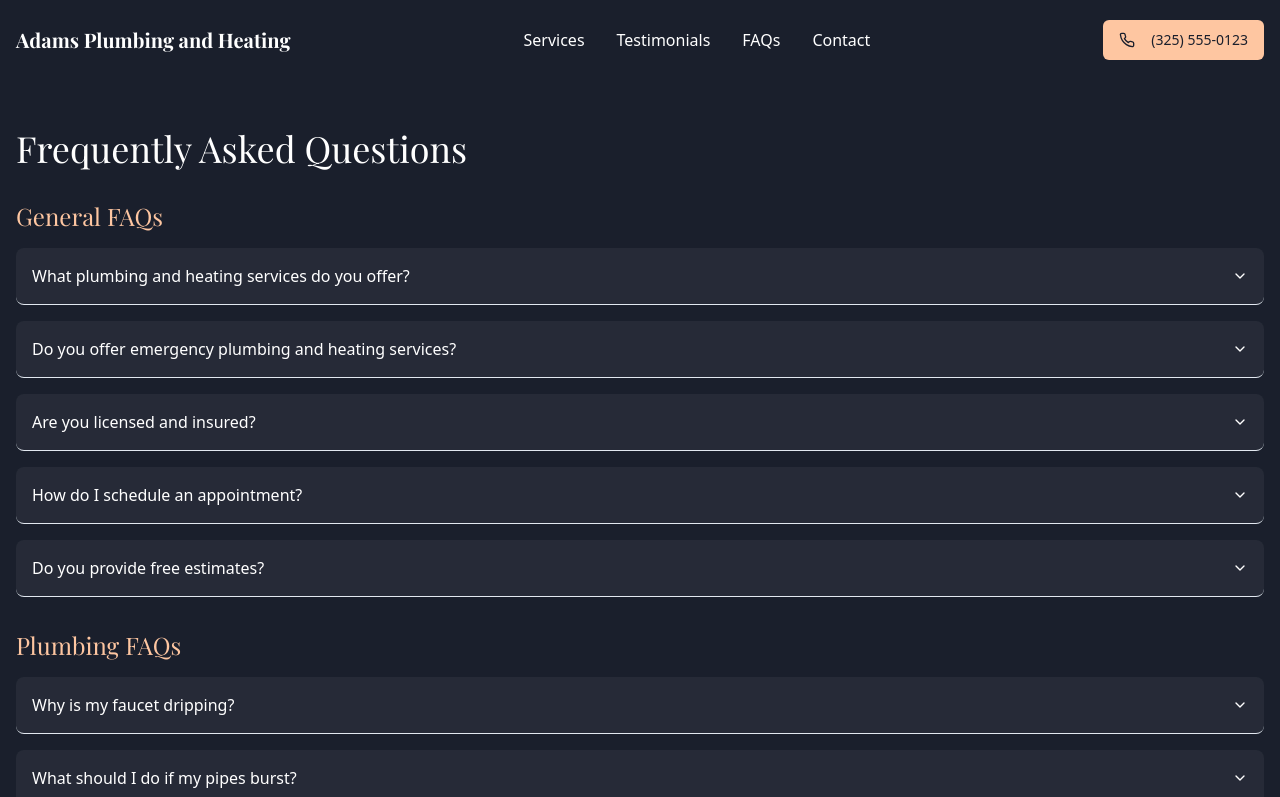
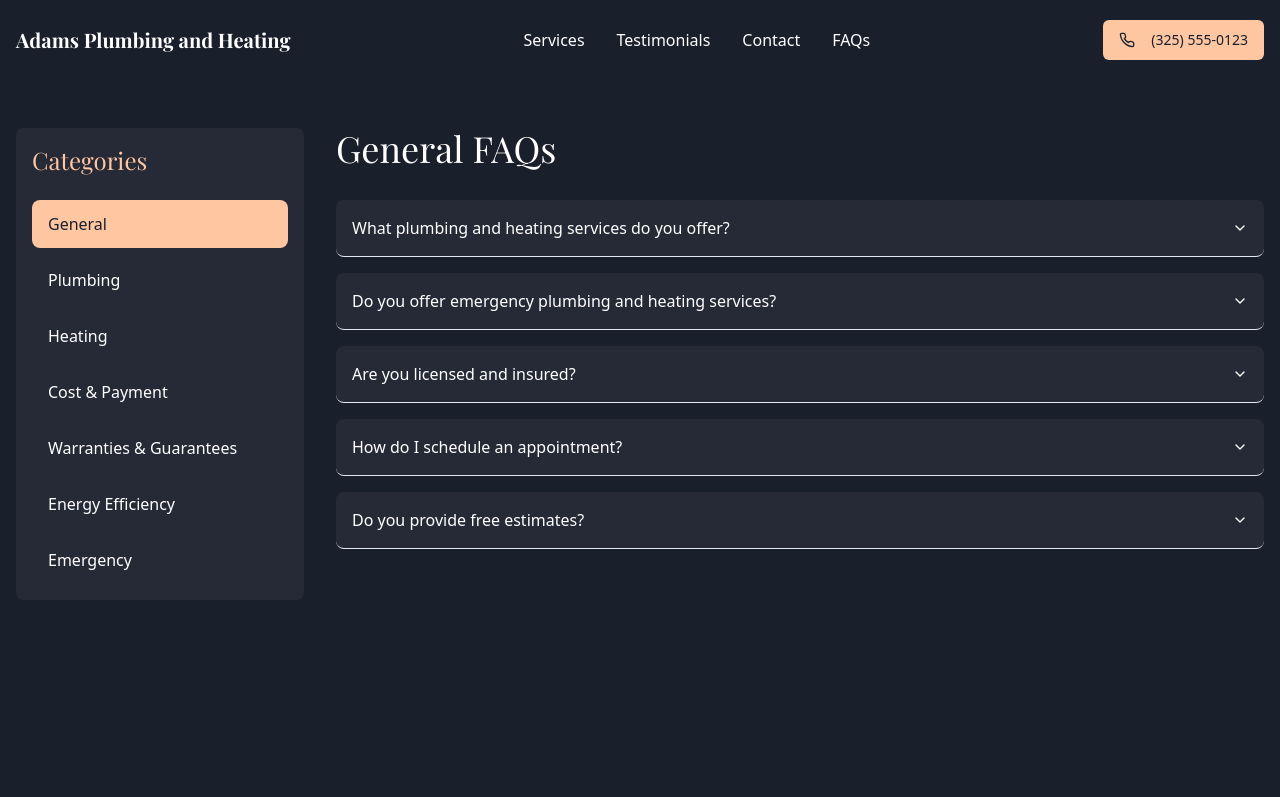
Before and after one commit to JxWayne890/luxury-plumbing-design, a React (Vite) app: page /faqs in a window 1280 px wide. Shown: the top 797 px of the page. Built offline with nearby package versions, Linux system fonts and the light colour scheme.

Commit message:
Move FAQs to Navbar and Update Layout
Rearranged the FAQs menu item to be the last item in the navigation bar. Updated the layout of the FAQs page to display categories on the left side of the screen, with the corresponding FAQ answers populating on the right side upon selection.
[skip gpt_engineer]

```diff
--- a/src/components/Header.tsx
+++ b/src/components/Header.tsx
@@ -26,8 +26,8 @@ const Header = () => {
           <nav className="hidden md:flex space-x-8">
             <a href="#services" className="text-white hover:text-gold transition-colors">Services</a>
             <a href="#testimonials" className="text-white hover:text-gold transition-colors">Testimonials</a>
+            <a href="#contact" className="text-white hover:text-gold transition-colors">Contact</a>
             <Link to="/faqs" className="text-white hover:text-gold transition-colors">FAQs</Link>
-            <a href="#contact" className="text-white hover:text-gold transition-colors">Contact</a>
           </nav>
 
           <Button className="bg-gold text-navy hover:bg-cream transition-colors">
--- a/src/pages/FAQs.tsx
+++ b/src/pages/FAQs.tsx
@@ -1,7 +1,11 @@
+import { useState } from "react";
+import Header from "@/components/Header";
+import { cn } from "@/lib/utils";
 import { Accordion, AccordionContent, AccordionItem, AccordionTrigger } from "@/components/ui/accordion";
-import Header from "@/components/Header";
 
 const FAQs = () => {
+  const [selectedCategory, setSelectedCategory] = useState("General FAQs");
+
   const faqCategories = [
     {
       title: "General FAQs",
@@ -172,20 +176,42 @@ const FAQs = () => {
     }
   ];
 
+  const selectedFaqs = faqCategories.find(cat => cat.title === selectedCategory)?.faqs || [];
+
   return (
     <div className="min-h-screen bg-navy">
       <Header />
       <div className="container mx-auto px-4 pt-32 pb-16">
-        <h1 className="text-4xl font-playfair text-white mb-8">Frequently Asked Questions</h1>
+        <div className="grid grid-cols-12 gap-8">
+          {/* Categories Sidebar */}
+          <div className="col-span-3 bg-white/5 rounded-lg p-4">
+            <h2 className="text-2xl font-playfair text-gold mb-6">Categories</h2>
+            <div className="space-y-2">
+              {faqCategories.map((category) => (
+                <button
+                  key={category.title}
+                  onClick={() => setSelectedCategory(category.title)}
+                  className={cn(
+                    "w-full text-left px-4 py-3 rounded-lg transition-colors",
+                    selectedCategory === category.title
+                      ? "bg-gold text-navy font-medium"
+                      : "text-white hover:bg-white/10"
+                  )}
+                >
+                  {category.title.replace(" FAQs", "")}
+                </button>
+              ))}
+            </div>
+          </div>
 
-        {faqCategories.map((category, index) => (
-          <div key={index} className="mb-8">
-            <h2 className="text-2xl font-playfair text-gold mb-4">{category.title}</h2>
+          {/* FAQ Content */}
+          <div className="col-span-9">
+            <h1 className="text-4xl font-playfair text-white mb-8">{selectedCategory}</h1>
             <Accordion type="single" collapsible className="space-y-4">
-              {category.faqs.map((faq, faqIndex) => (
+              {selectedFaqs.map((faq, faqIndex) => (
                 <AccordionItem
                   key={faqIndex}
-                  value={`${index}-${faqIndex}`}
+                  value={`${faqIndex}`}
                   className="bg-white/5 rounded-lg overflow-hidden"
                 >
                   <AccordionTrigger className="px-4 text-white hover:text-gold">
@@ -198,7 +224,7 @@ const FAQs = () => {
               ))}
             </Accordion>
           </div>
-        ))}
+        </div>
       </div>
     </div>
   );
```
